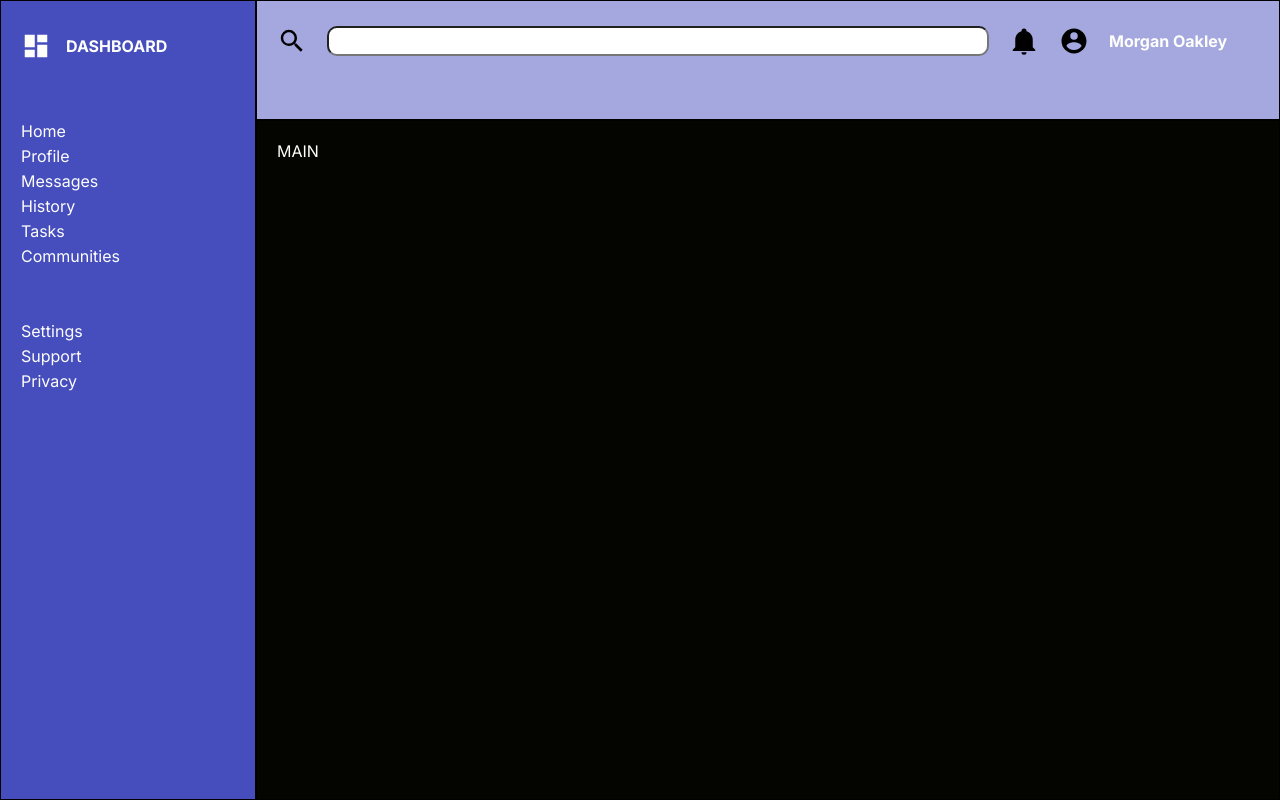
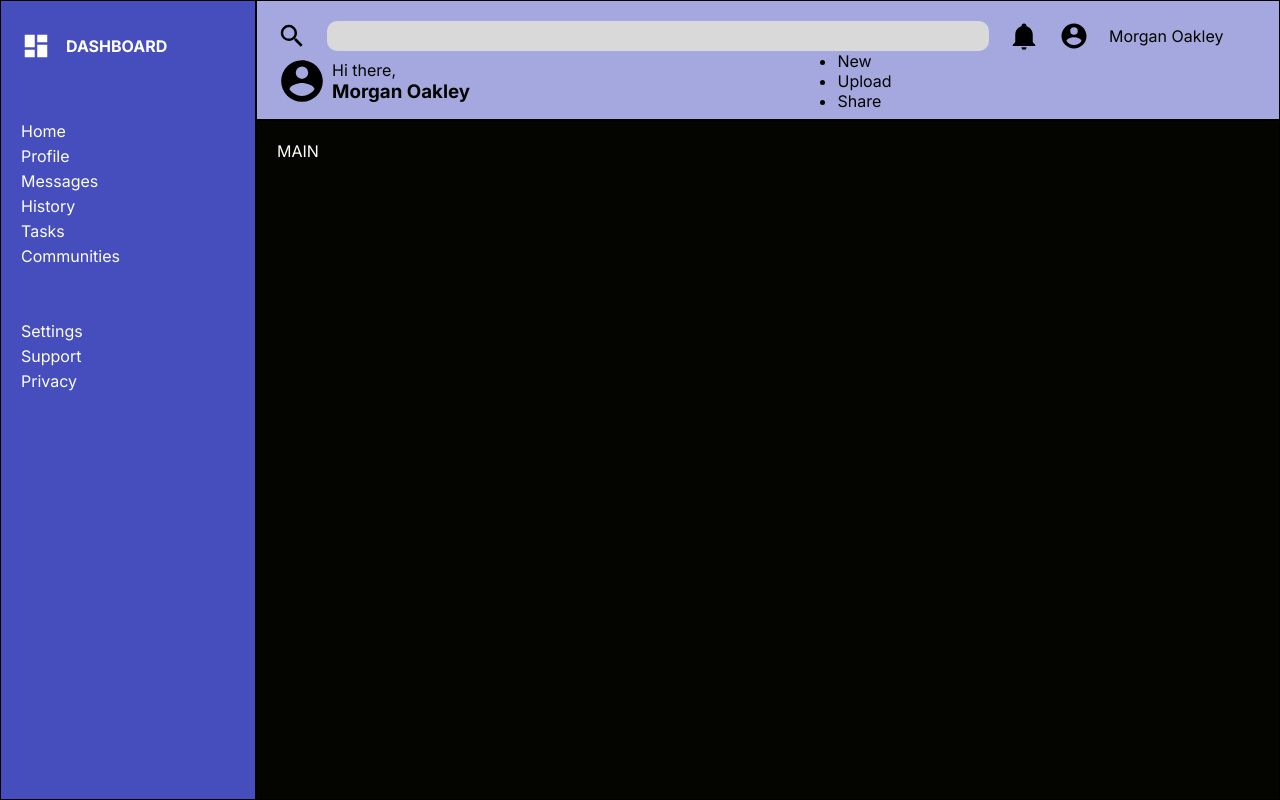
Before and after one commit to jorgenettodev/admin-dashboard, a plain HTML site: page index.html in a window 1280 px wide. Drawn offline with Linux system fonts and the light colour scheme.

Commit message:
Header row 2 basic html structure.

```diff
--- a/index.html
+++ b/index.html
@@ -21,7 +21,27 @@
                     <h3>Morgan Oakley</h3>
 
                 </div>
-                <div class="header__row2"></div>
+
+                <div class="header__row2">
+                    <div class="header__profile">
+
+                        <svg xmlns="http://www.w3.org/2000/svg" viewBox="0 0 24 24"><title>account-circle</title><path d="M12,19.2C9.5,19.2 7.29,17.92 6,16C6.03,14 10,12.9 12,12.9C14,12.9 17.97,14 18,16C16.71,17.92 14.5,19.2 12,19.2M12,5A3,3 0 0,1 15,8A3,3 0 0,1 12,11A3,3 0 0,1 9,8A3,3 0 0,1 12,5M12,2A10,10 0 0,0 2,12A10,10 0 0,0 12,22A10,10 0 0,0 22,12C22,6.47 17.5,2 12,2Z" /></svg>
+
+                        <div class="header__greeting">
+                            <p>Hi there,</p>
+                            <h3>Morgan Oakley</h3>
+                        </div>
+
+                    </div>
+
+
+                    <ul>
+                        <li>New</li>
+                        <li>Upload</li>
+                        <li>Share</li>
+                    </ul>
+
+                </div>
             </div>
 
 
--- a/style.css
+++ b/style.css
@@ -92,6 +92,11 @@ html, body {
     grid-template-rows: repeat(2, 1fr);
 }
 
+.header p, .header li, .header h3 {
+    color: var(--background);
+}
+
+/* row1 start*/
 .header__row1 {
     display: grid;
     grid-auto-flow: column;
@@ -103,14 +108,35 @@ html, body {
 
 .header__row1 h3 {
     font-size: 1rem;
+    font-weight: 400;
+    color: var(--background);
 }
 
 .header__row1 input {
     height: 30px;
     border-radius: 10px;
     margin-right: 20px;
+    background-color: #D9D9D9;
+    border: none;
 }
 
-.header svg {
+.header__row1 svg {
     height: 30px;
 }
+
+/* header row 2 start */
+
+.header__profile {
+    display: flex;
+    align-items: center;
+    gap: 5px;
+}
+
+.header__row2 {
+    display: grid;
+    grid-auto-flow: column;
+}
+
+.header__row2 svg {
+    height: 50px;
+}
```
